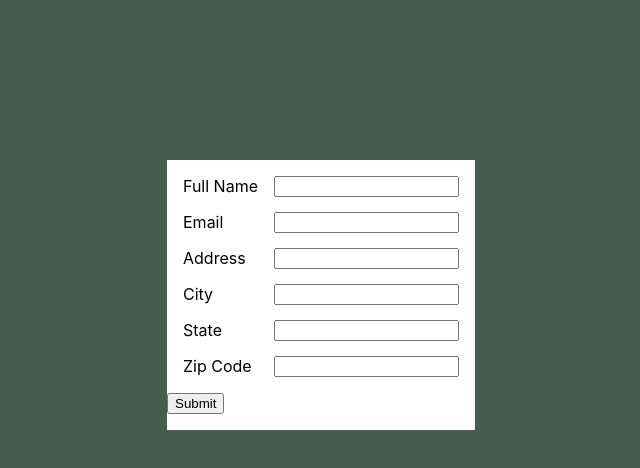
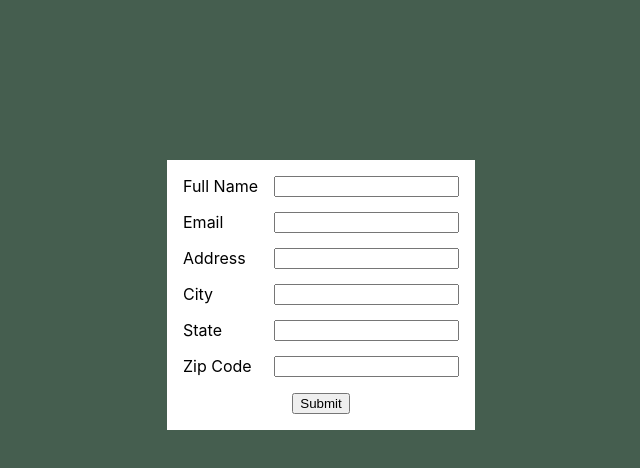
Before and after one commit to carah-tychewicz/simple-webform, a React (Create React App) app: page / in a window 1280 px wide. Shown: the top 468 px of the page, without its empty margins (319-959 px from the left). Built offline with nearby package versions, Linux system fonts and the light colour scheme.

Commit message:
submit button was out of alignment for some reason

```diff
--- a/src/components/Form.css
+++ b/src/components/Form.css
@@ -26,3 +26,7 @@ input {
   margin-left: 1rem;
   float: right;
 }
+
+form {
+  text-align: center;
+}
--- a/src/components/Form.jsx
+++ b/src/components/Form.jsx
@@ -22,7 +22,7 @@ const Form = () => {
   return (
     <div className='container'>
       <div className='form-card'>
-        <form onSubmit={handleSubmit} className='form-col'>
+        <form onSubmit={handleSubmit}>
           <div className='form-item'>
             <label>Full Name</label>
             <input type='text' name='fullName' onChange={handleInputChange} value={inputs.fullName ?? ''} />
--- a/src/components/ThankYou.jsx
+++ b/src/components/ThankYou.jsx
@@ -1,10 +1,10 @@
 import './ThankYou.css';
 
-const ThankYou = () => {
+const ThankYou = (props) => {
 
   return (
     <div>
-      <p>test</p>
+      <p>{props.fullName}</p>
     </div>
   )
 };
```
